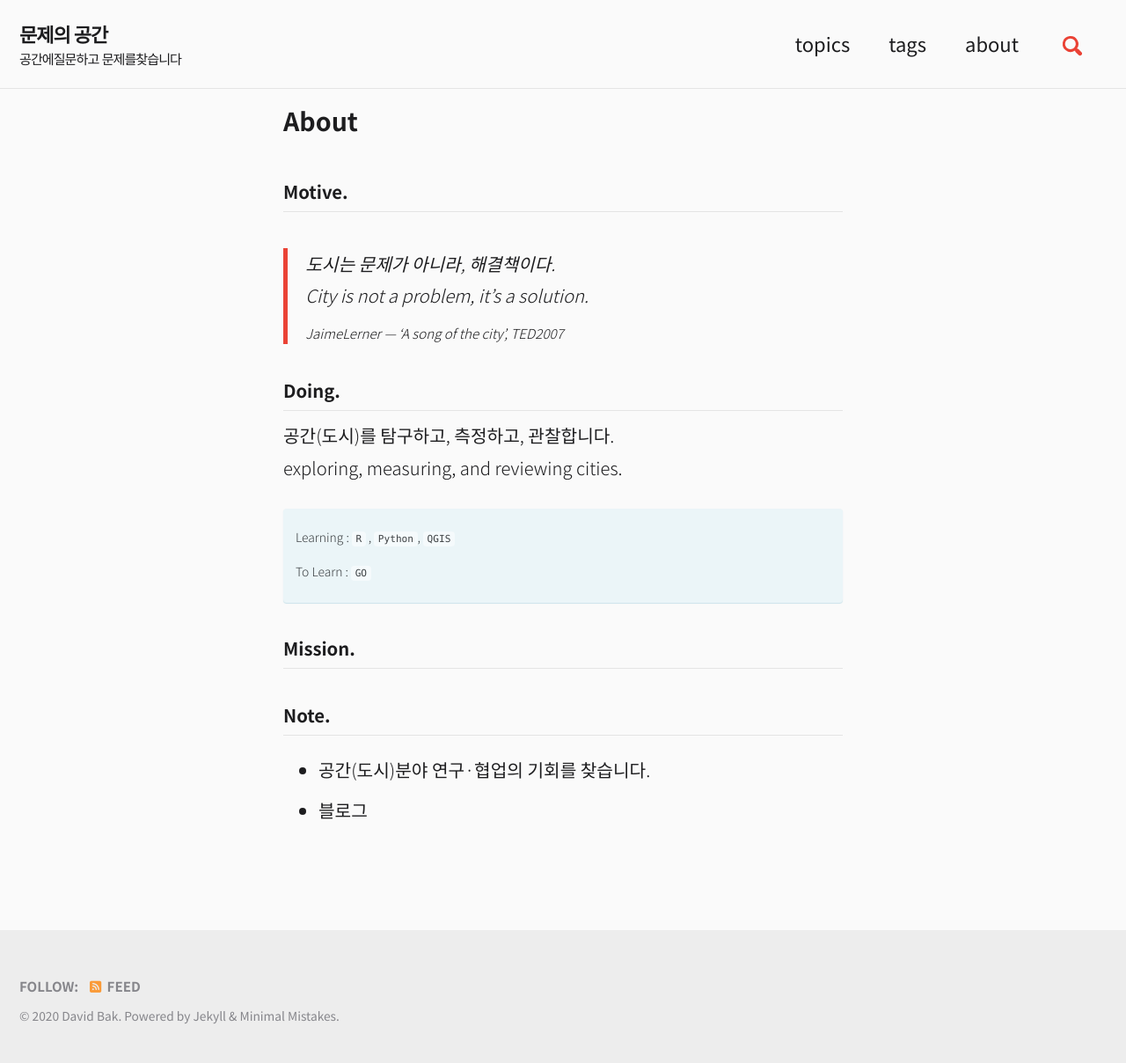
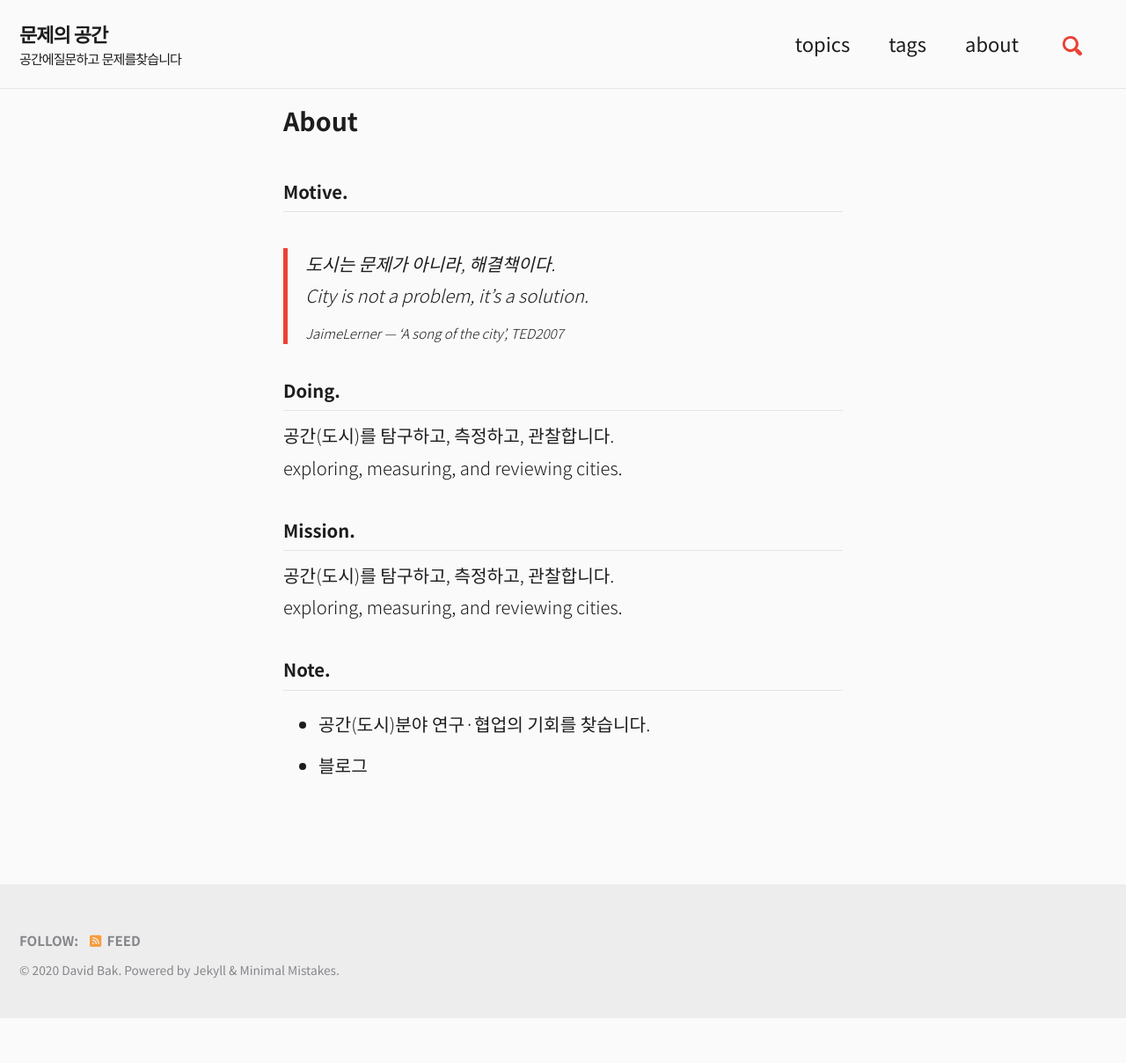
Before and after one commit to epplemint/epplemint.github.io, a Jekyll site: the page built from _pages/about.md, in a window 1280 px wide. Shown: the whole page at 88% size. Built offline with Jekyll 4.4.1, drawn with Linux system fonts in a browser that asks for light colours; cached includes are drawn as plain includes; nearby versions of some CDN libraries; after the commit the page ends 1157 px from its top, so only the background shows below that.

Commit message:
Update about.md

```diff
--- a/_pages/about.md
+++ b/_pages/about.md
@@ -12,18 +12,19 @@ layout: single
 > 도시는 문제가 아니라, 해결책이다. <br>
 > City is not a problem, it's a solution. <br>
 <sub>JaimeLerner --- 'A song of the city', TED2007</sub>
+<br>
+
 
 ### Doing.
 
 공간(도시)를 탐구하고, 측정하고, 관찰합니다.<br>
-exploring, measuring, and reviewing cities.
+exploring, measuring, and reviewing cities.<br>
 
-Learning : `R` , `Python`, `QGIS` <br>
-To Learn : `GO`
-{: .notice--info}
 
 ### Mission.
 
+공간(도시)를 탐구하고, 측정하고, 관찰합니다.<br>
+exploring, measuring, and reviewing cities.<br>
 
 
 ### Note.
@@ -40,4 +41,8 @@ To Learn : `GO`
 | dd | dd | dd |
 |:-- | -- | --:|
 | aa | aa | aa |
+
+Learning : `R` , `Python`, `QGIS` <br>
+To Learn : `GO`
+{: .notice--info}
 -->
```
